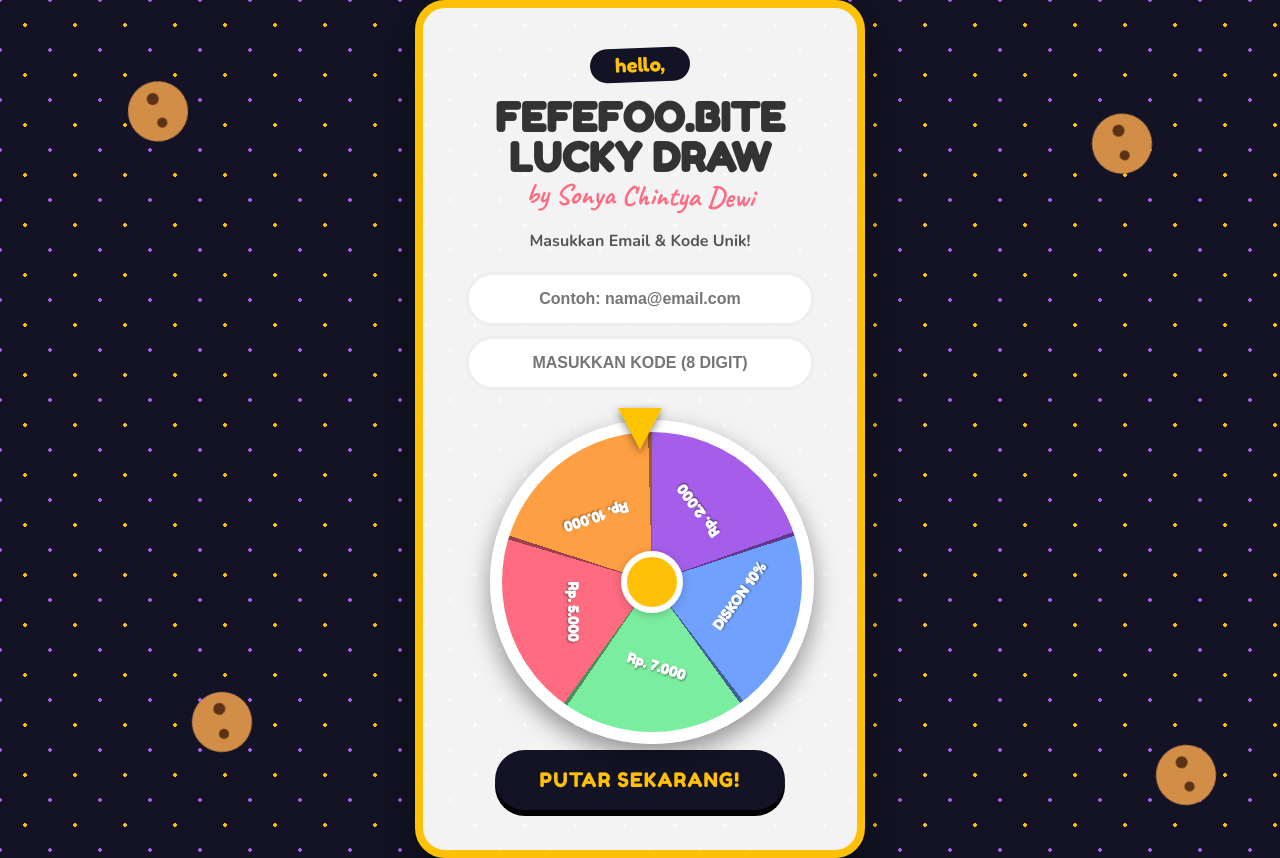
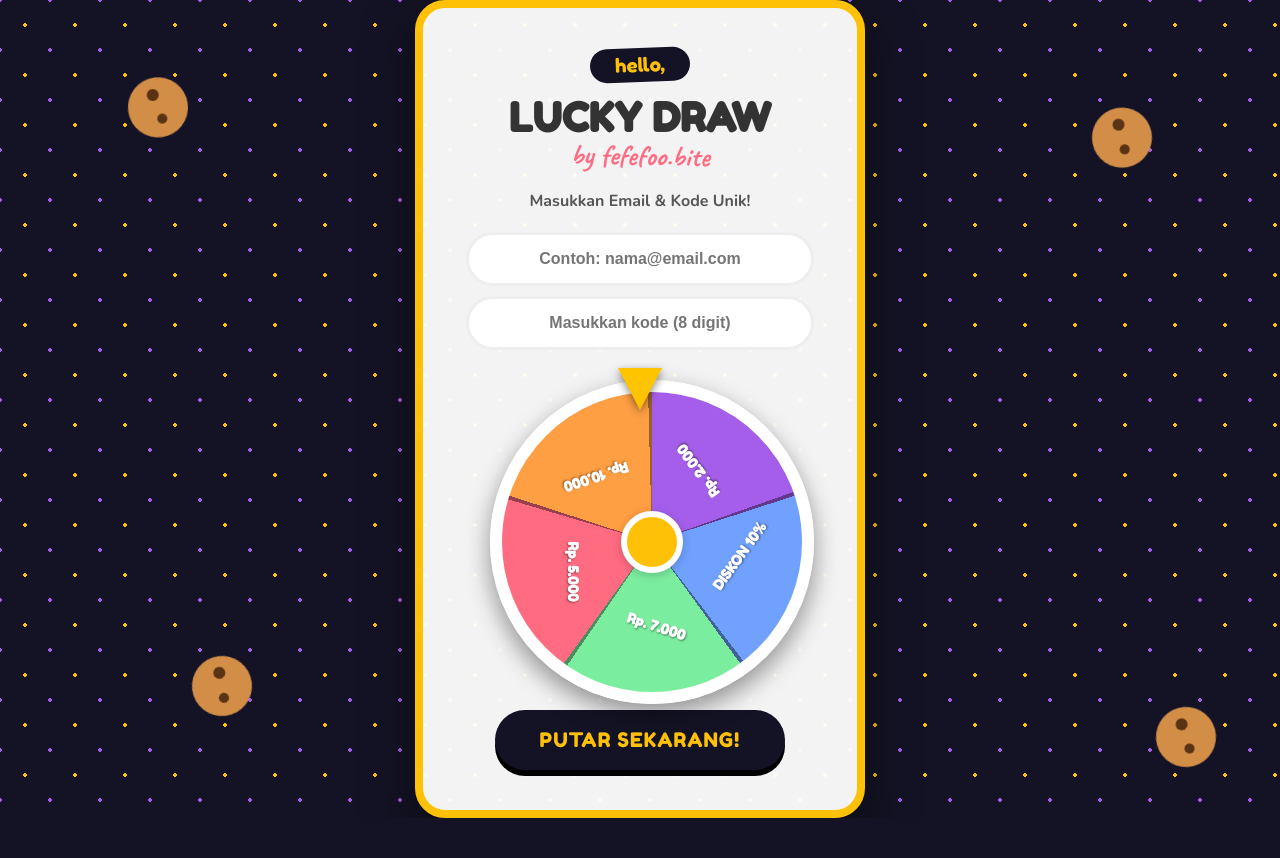
Before and after one commit to gilbertlauren/test-website-lucky-draw, a website: page index.html in a window 1280 px wide. After the commit the page ends 818 px from the top, so only its background shows below. Drawn offline with nearby package versions, Linux system fonts and the light colour scheme.

Commit message:
minor fix

```diff
--- a/index.html
+++ b/index.html
@@ -438,12 +438,11 @@
     <div class="cookie-deco c4"></div>
     <div class="container">
         <div class="hello-box">hello,</div>
-        <h1 class="main-title">FEFEFOO.BITE<br>LUCKY DRAW</h1>
-        <p class="author">by Sonya Chintya Dewi</p>
+        <h1 class="main-title">LUCKY DRAW</h1>
+        <p class="author">by fefefoo.bite</p>
         <p class="subtitle">Masukkan Email & Kode Unik!</p>
         <input type="email" id="userEmail" placeholder="Contoh: nama@email.com" required>
-        <input type="text" id="accessCode" placeholder="Masukkan Kode (8 Digit)" required maxlength="8"
-            style="text-transform: uppercase;">
+        <input type="text" id="accessCode" placeholder="Masukkan kode (8 digit)" required maxlength="8">
         <div class="wheel-container">
             <div class="wheel" id="wheel">
                 <span class="wheel-label" style="--i:0;">DISKON 10%</span>
@@ -599,6 +598,11 @@
         function closeModal() {
             document.getElementById('discountModal').classList.remove('show');
         }
+
+        // Auto uppercase untuk input kode tanpa mempengaruhi placeholder
+        document.getElementById('accessCode').addEventListener('input', function (e) {
+            this.value = this.value.toUpperCase();
+        });
     </script>
 </body>
 
```
